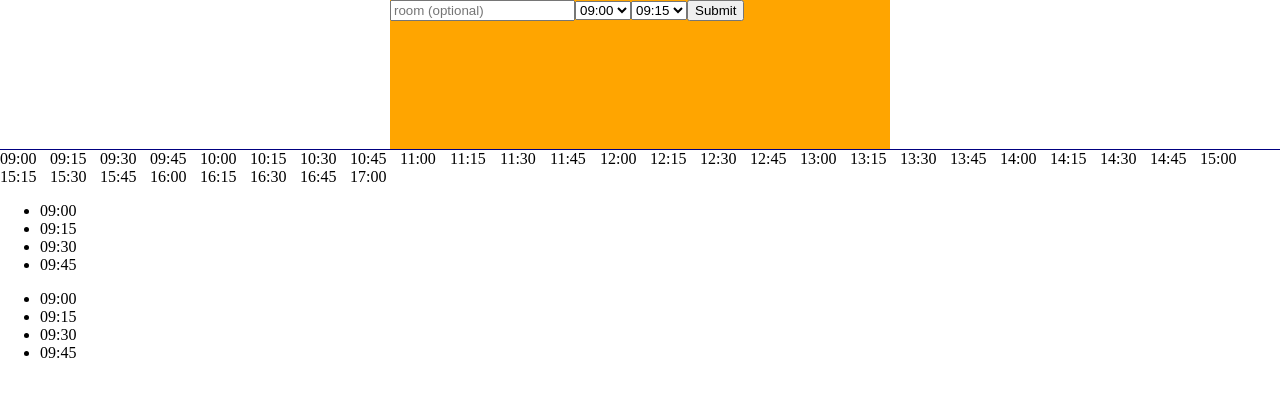
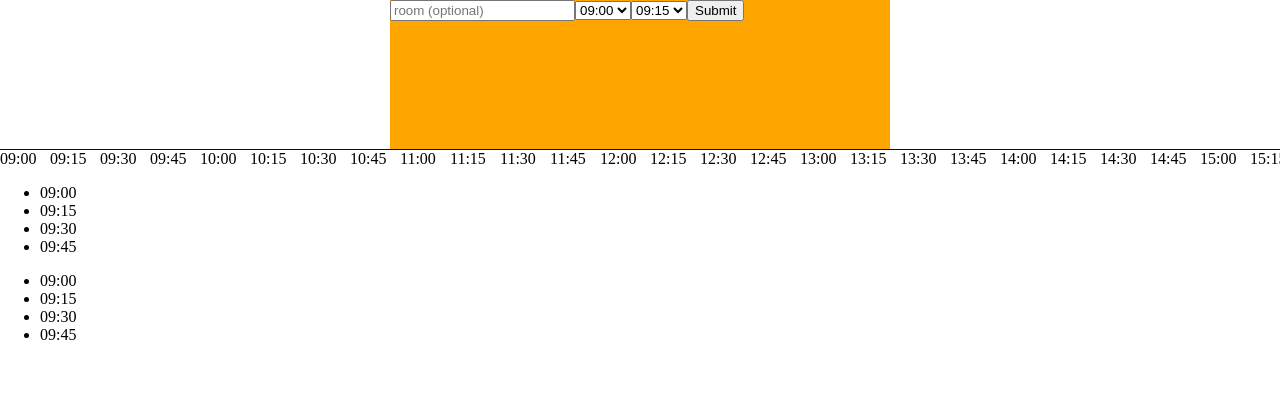
Before and after one commit to paul-schaaf/roomr, a React (Create React App) app: page / in a window 1280 px wide. Shown: the top 396 px of the page. Built offline with nearby package versions, Linux system fonts and the light colour scheme.

Commit message:
added scrollable timeline that scrolls with rooms

```diff
--- a/src/components/App.css
+++ b/src/components/App.css
@@ -10,3 +10,7 @@ body {
   border-bottom: 1px solid navy;
   box-sizing: border-box;
 }
+
+.info-area{
+  overflow-x:auto;
+}
--- a/src/components/TimeLine.css
+++ b/src/components/TimeLine.css
@@ -5,6 +5,12 @@
 }
 
 .timeline__item {
-  display: inline-block;
+  display: inline;
+
+  white-space: nowrap;
+}
+
+.timeline__item--block {
+  display:inline-block;
   width:50px;
 }
--- a/src/components/TimeLine.js
+++ b/src/components/TimeLine.js
@@ -38,7 +38,7 @@ const TimeLine = props => {
     "17:00"
   ]
   const renderedTimes = timeArray.map(time => {
-    return <li className="timeline__item">{time}</li>
+    return <li className="timeline__item"><div className="timeline__item--block">{time}</div></li>
   })
   return <ul className="timeline">{renderedTimes}</ul>;
 }
```
